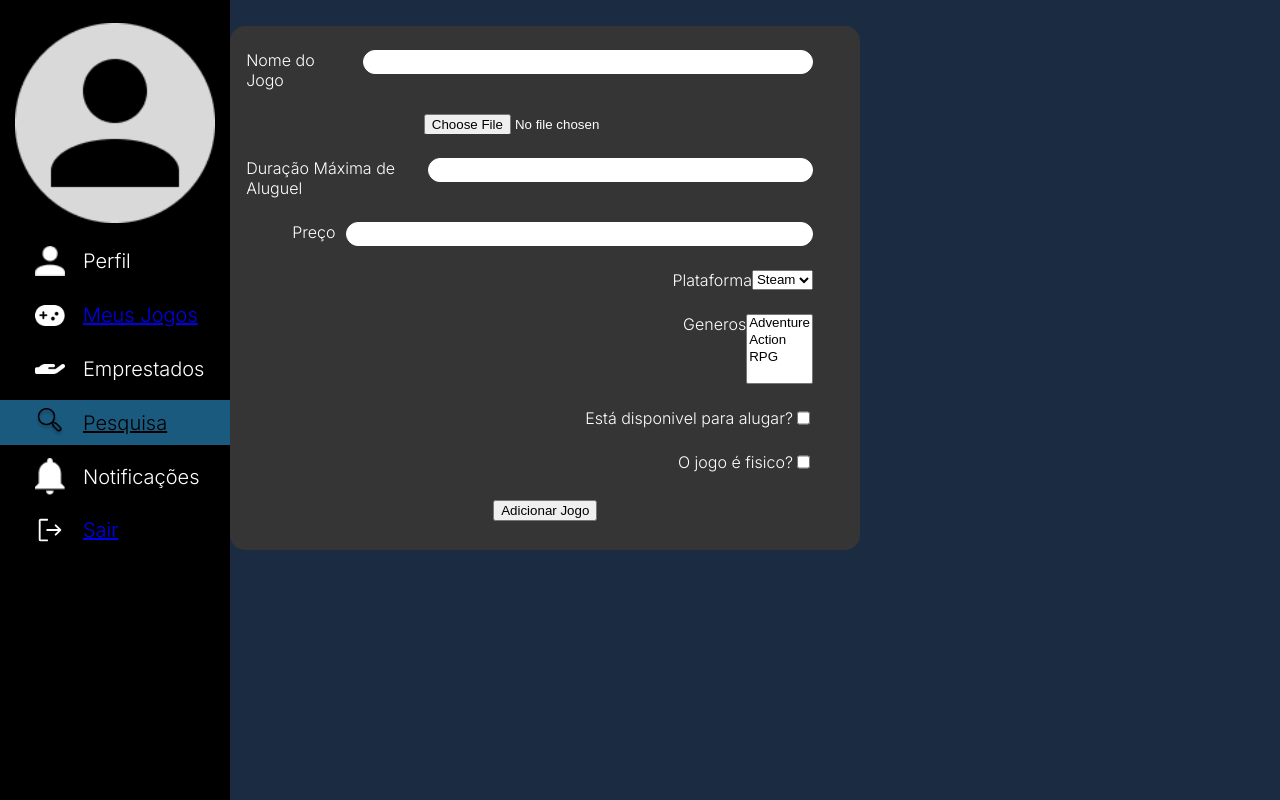
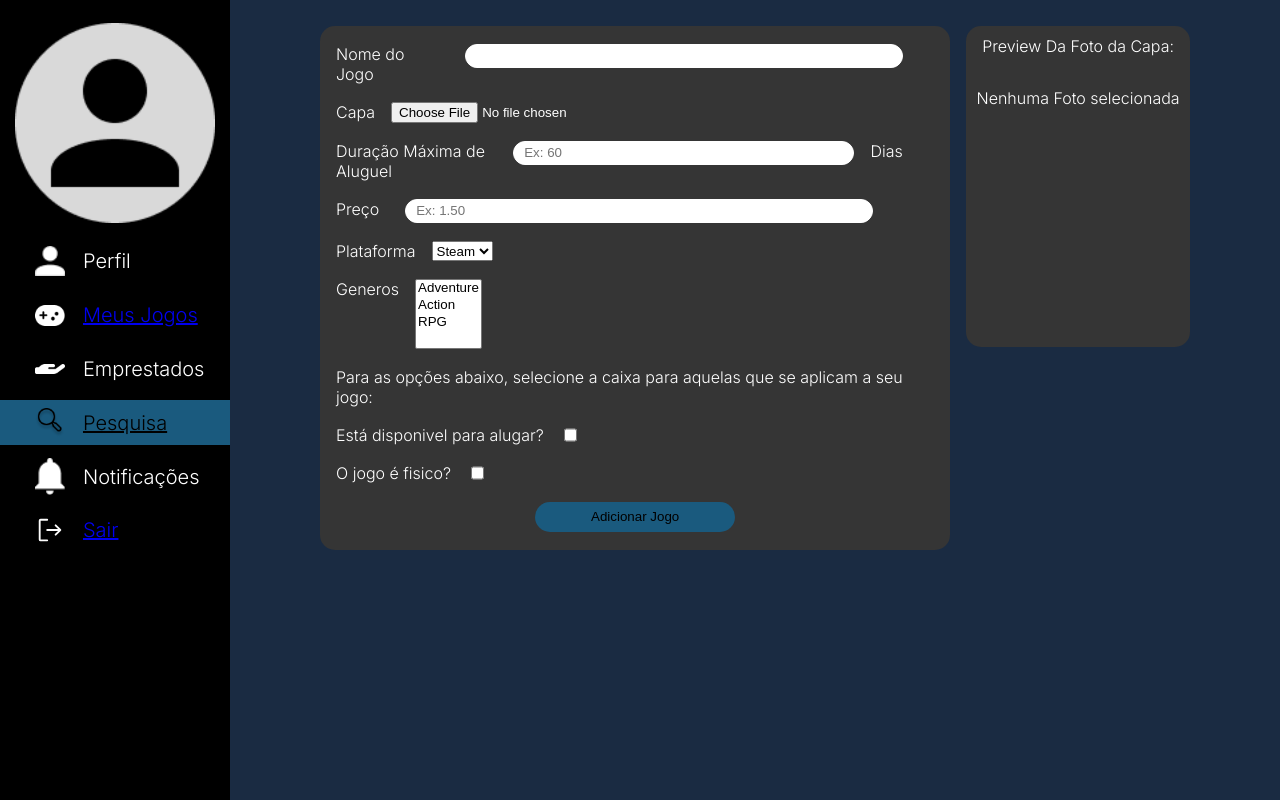
Before and after one commit to amaropedro/Hand-A-Game, a Django app: page /add_game in a window 1280 px wide. Run offline with Django 4.2, Linux system fonts and the light colour scheme; a user stored in the database is signed in; data comes from the database, SQL or seed files in the repository.

Commit message:
FEAT: add game style and img preview

```diff
--- a/hand_a_game/main/static/main/styles.css
+++ b/hand_a_game/main/static/main/styles.css
@@ -81,6 +81,7 @@ input:focus{
     border-radius: 15px;
     width: 200px;
     height: 30px;
+    border: none;
 }
 
 .cadastro-container{
@@ -145,6 +146,14 @@ input:focus{
     width: 90%;
     margin-right: 5%;
     justify-content: flex-end;
+}
+
+.fill-row{
+    display: flex;
+    width: 90%;
+    margin-right: 5%;
+    justify-content: flex-start;
+    gap: 1rem;
 }
 
 .cadastro-btn{
@@ -272,6 +281,18 @@ input:focus{
     gap: 1rem;
 }
 
+.preview{
+    color: white;
+    background-color: #353535;
+    border-radius: 15px;
+    height: 300px;
+    padding: 1%;
+    display: flex;
+    flex-direction: column;
+    justify-content: flex-start;
+    align-items: center;
+    gap: 1rem;
+}
 
 .new-game-btn{
     border: 4px dashed black;
--- a/hand_a_game/main/templates/main/addGame.html
+++ b/hand_a_game/main/templates/main/addGame.html
@@ -3,16 +3,7 @@
 
 {% block content %}
 
-<div class="jogos">
-
-    {% comment %} {% for a in genres %}
-        <p> {{ a }} </p>
-    {% endfor %}
-
-    {% for b in platforms %}
-        <p> {{ b }}</p>
-    {% endfor %} {% endcomment %}
-
+<div class="jogos" style="justify-content: center">
     <form
     class="cadastro-form-container"
     method="post"
@@ -21,7 +12,7 @@
     >
         {% csrf_token %}
 
-        <div class="fill-item-row">
+        <div class="fill-row">
             <div>Nome do Jogo</div>
             <input
                 class="fill"
@@ -31,40 +22,41 @@
             >
         </div>
 
-        <div class="">
+        <div class="fill-row">
+            <div>Capa</div>
             <input
                 class=""
-                id="empty"
+                id="id_image"
                 type="file"
                 name="img"
                 accept="image/*"
             >
         </div>
 
-        {% comment %} é fisico? {% endcomment %}
-        {% comment %} ta disponivel? {% endcomment %}
-
-        <div class="fill-item-row">
+        <div class="fill-row">
             <div>Duração Máxima de Aluguel</div>
             <input
                 class="fill"
                 id="empty"
                 type="number"
                 name="rentalDuration"
+                placeholder="Ex: 60"
             >
+            <div>Dias</div>
         </div>
 
-        <div class="fill-item-row">
+        <div class="fill-row">
             <div>Preço</div>
             <input
                 class="fill"
                 id="empty"
                 type="number"
                 name="price"
+                placeholder="Ex: 1.50"
             >
         </div>
 
-       <div class="fill-item-row">
+       <div class="fill-row">
             <div>Plataforma</div>
             <select name="platform">
                 {% if platforms %}
@@ -75,7 +67,7 @@
             </select>
         </div>
 
-        <div class="fill-item-row">
+        <div class="fill-row">
             <div>Generos</div>
             <select name="genres" multiple>
                 {% if genres %}
@@ -86,23 +78,58 @@
             </select>
         </div>
 
-        <div class="fill-item-row">
+        <div class="fill-row">
+            Para as opções abaixo, selecione a caixa para aquelas que se aplicam a seu jogo:
+        </div>
+
+        <div class="fill-row">
             <label> Está disponivel para alugar? </label>
             <input type="checkbox" name="isAvailable">
         </div>
 
-        <div class="fill-item-row">
+        <div class="fill-row">
             <label> O jogo é fisico? </label>
             <input type="checkbox" name="isPhysical">
         </div>
 
         <div class="cadastro-btn">
             <input
+                class="destaque-btn"
                 type="submit"
                 value="Adicionar Jogo"
             >
         </div>
     </form>
+
+    <div class="preview">
+        Preview Da Foto da Capa:
+        <p id="image-preview-text">Nenhuma Foto selecionada</p>
+        <img id="image-preview" src="#" alt="Image Preview" style="max-width: 100%; max-height: 200px;">
+    </div>
 </div>
 
+<script>
+    function previewImage(input) {
+        var preview = document.getElementById('image-preview');
+        var previewText = document.getElementById('image-preview-text');
+        previewText.style.display = 'none'
+        preview.style.display = 'block';
+        var file = input.files[0];
+        var reader = new FileReader();
+
+        reader.onload = function (e) {
+            preview.src = e.target.result;
+        };
+
+        reader.readAsDataURL(file);
+    }
+
+    document.getElementById('id_image').onchange = function () {
+        previewImage(this);
+    };
+
+    var imagePreview = document.getElementById('image-preview');
+    imagePreview.style.display = 'none';
+</script>
+
 {% endblock %}
```
